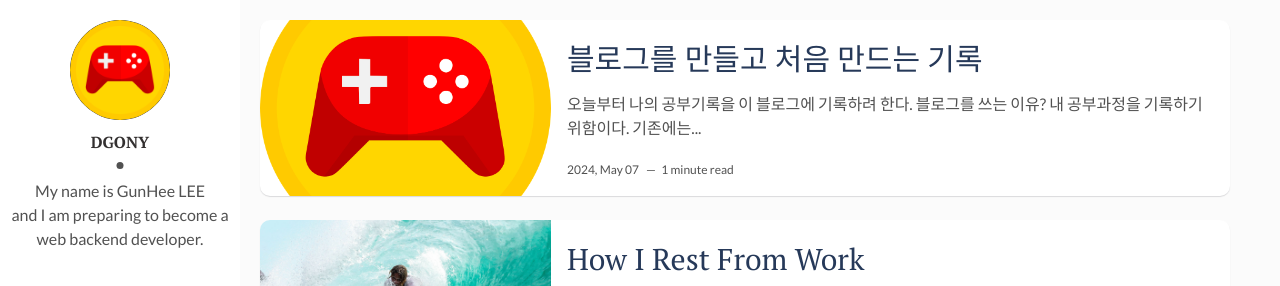
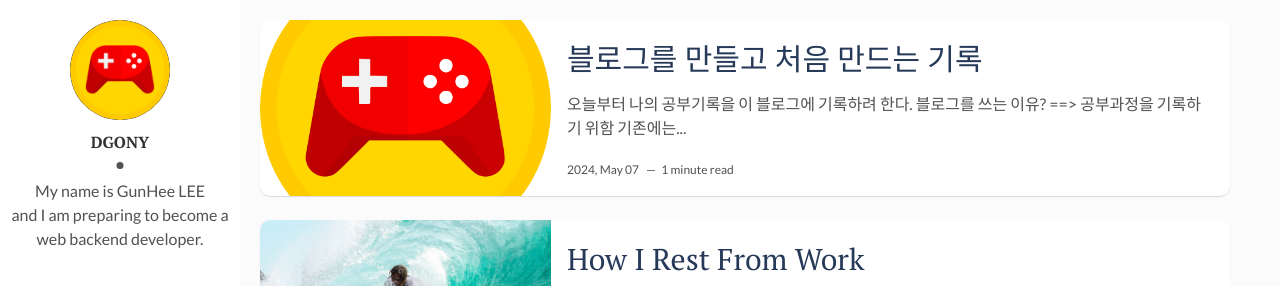
Before and after one commit to Dgony/Dgony-Dgony.github.io, a Jekyll site: the page built from index.html, in a window 1280 px wide and 900 px high. Shown: the top 286 px of the window. Built offline with Jekyll 4.4.1, drawn with Linux system fonts in a browser that asks for light colours; the list of posts is cut into pages by our own code.

Commit message:
첫 포스트 수정

```diff
--- a/_posts/2024-05-07-daily-record.markdown
+++ b/_posts/2024-05-07-daily-record.markdown
@@ -1,15 +1,16 @@
 ---
 layout: post
 title: 블로그를 만들고 처음 만드는 기록
-date: 2024-05-07 09:35:00
+date: 2024-05-07 09:44:00 +0300
 description: 공부를 하면서 기록하는 하루의 일기 # Add post description (optional)
 img: gamepad-3630565_1920.png # Add image post (optional)
 fig-caption: 내가 가장 좋아하는 취미의 상징 # (이미지 아래에 표시될 설명)
 tags: [record] # add tag
 ---
 
-오늘부터 나의 공부기록을 이 블로그에 기록하려 한다.
+***오늘부터 나의 공부기록을 이 블로그에 기록하려 한다.***
 
-###  블로그를 쓰는 이유?
-내 공부과정을 기록하기 위함이다. 기존에는 깃허브 레포지토리 커밋으로 충분하다고 생각했는데, 공부하다보니 github.io를 이용한 블로그는 깃허브 커밋을 통해 블로그 포스트를 업로드한다는 사실을 알게되었다. 어차피 공부기록을 커밋할꺼면 이왕이면 블로그에 이쁘게 정리해서 기록하는 편이 더 좋지 않을까? 라고 생각해서 블로그를 만들게 되었다.<br>
+###  블로그를 쓰는 이유? ==> 공부과정을 기록하기 위함
+기존에는 깃허브 레포지토리 커밋으로 충분하다고 생각했는데, 공부하다보니 github.io를 이용한 블로그는 깃허브 커밋을 통해 블로그 포스트를 업로드한다는 사실을 알게되었다.<Br>어차피 공부기록을 커밋할꺼면 이왕이면 블로그에 이쁘게 정리해서 기록하는 편이 더 좋지 않을까? 라고 생각해서 블로그를 만들게 되었다.
+
 이 블로그는 jekyll의 Flexible-Jekyll 테마를 이용해서 간편하게 만들었다.
```
